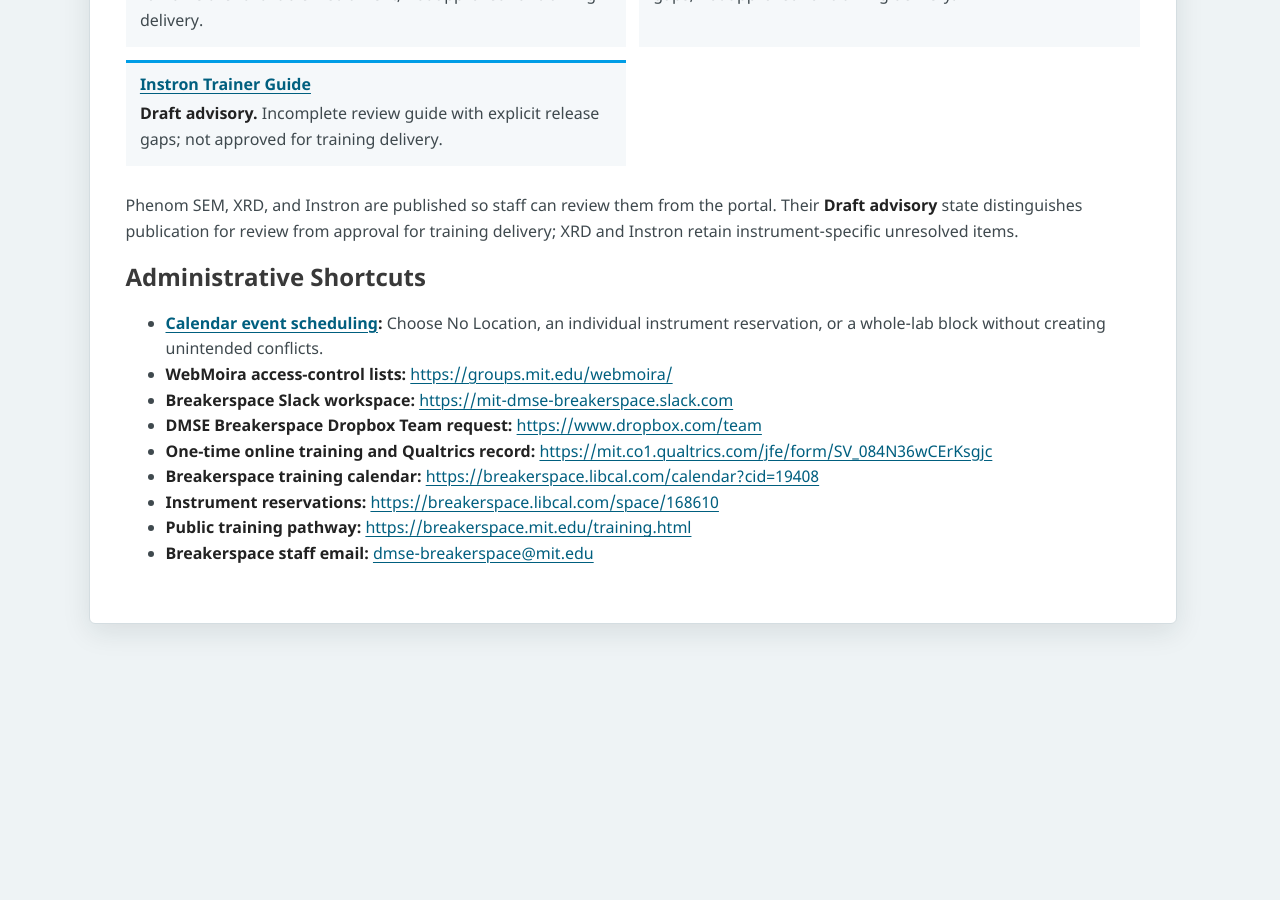
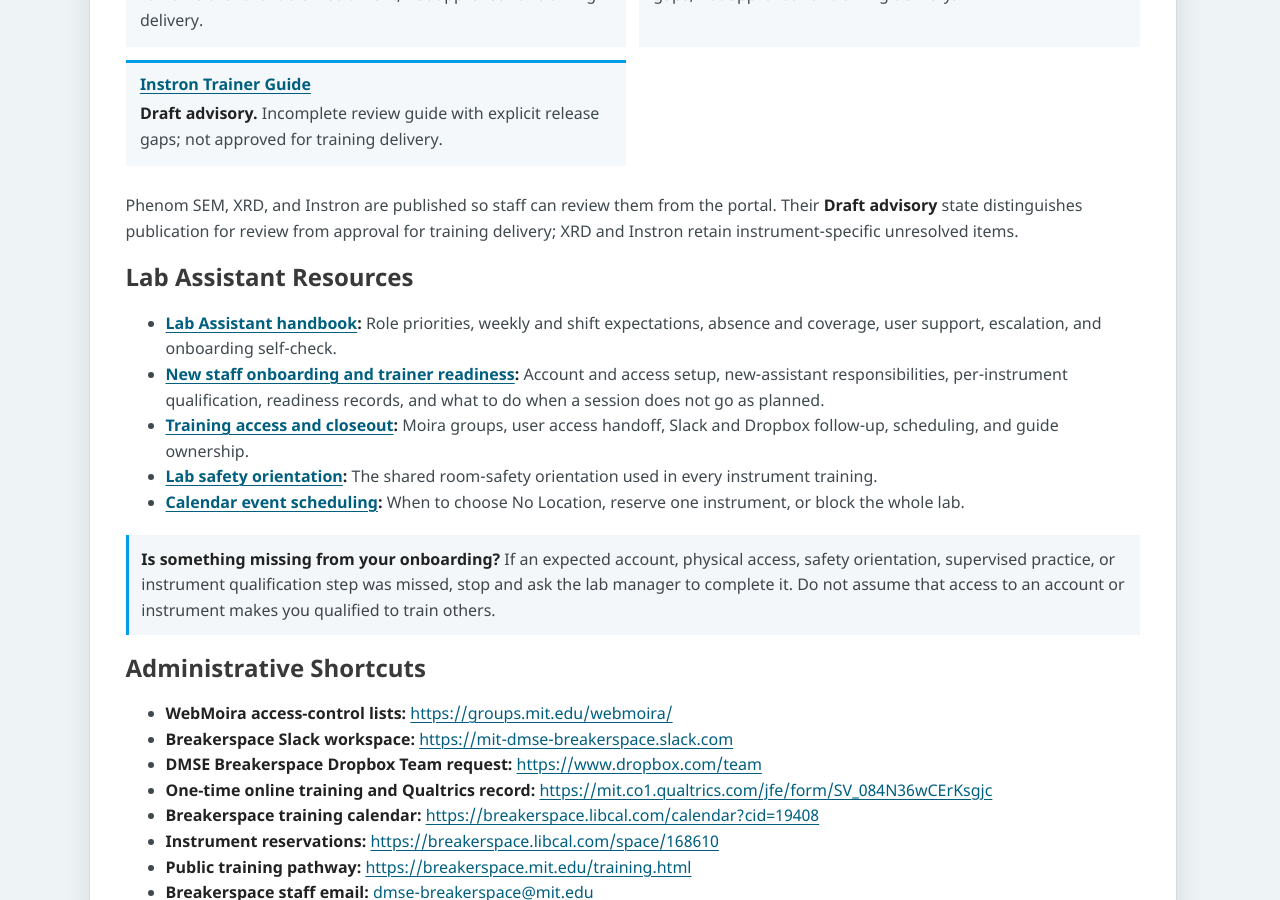
Before and after one commit to MIT-DMSE-Breakerspace/MIT-DMSE-Breakerspace.github.io, a Jekyll site: the page built from trainer/index.md, in a window 1280 px wide and 900 px high, scrolled down 601 px. Built offline with Jekyll 4.4.1, drawn with Linux system fonts in a browser that asks for light colours; before the commit the page ends 1257 px from its top, so only the background shows below that.

Commit message:
Publish Lab Assistant handbook

```diff
--- a/trainer/index.md
+++ b/trainer/index.md
@@ -63,9 +63,18 @@
 
 Phenom SEM, XRD, and Instron are published so staff can review them from the portal. Their **Draft advisory** state distinguishes publication for review from approval for training delivery; XRD and Instron retain instrument-specific unresolved items.
 
+## Lab Assistant Resources
+
+* **[Lab Assistant handbook]({% link _staff-training/handbook.md %}):** Role priorities, weekly and shift expectations, absence and coverage, user support, escalation, and onboarding self-check.
+* **[New staff onboarding and trainer readiness]({% link _staff-training/trainer-readiness.md %}):** Account and access setup, new-assistant responsibilities, per-instrument qualification, readiness records, and what to do when a session does not go as planned.
+* **[Training access and closeout]({% link _staff-training/access-and-logistics.md %}):** Moira groups, user access handoff, Slack and Dropbox follow-up, scheduling, and guide ownership.
+* **[Lab safety orientation]({% link _staff-training/lab-safety-orientation.md %}):** The shared room-safety orientation used in every instrument training.
+* **[Calendar event scheduling]({% link _staff-training/scheduling.md %}):** When to choose No Location, reserve one instrument, or block the whole lab.
+
+<p class="guidance-note"><strong>Is something missing from your onboarding?</strong> If an expected account, physical access, safety orientation, supervised practice, or instrument qualification step was missed, stop and ask the lab manager to complete it. Do not assume that access to an account or instrument makes you qualified to train others.</p>
+
 ## Administrative Shortcuts
 
-* **[Calendar event scheduling]({% link _staff-training/scheduling.md %}):** Choose No Location, an individual instrument reservation, or a whole-lab block without creating unintended conflicts.
 * **WebMoira access-control lists:** <https://groups.mit.edu/webmoira/>
 * **Breakerspace Slack workspace:** <https://mit-dmse-breakerspace.slack.com>
 * **DMSE Breakerspace Dropbox Team request:** <https://www.dropbox.com/team>
```
Also changed, not shown: other parts of trainer/index.md (+1 -1 lines), _staff-training/access-and-logistics.md (+1 -1 lines), _staff-training/handbook.md (added, +71 -0 lines), _staff-training/trainer-readiness.md (+5 -4 lines), 1 other file.
